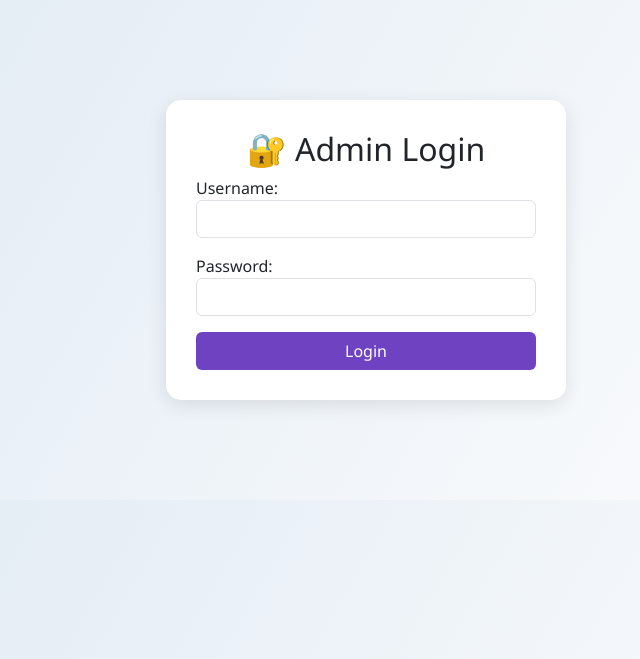
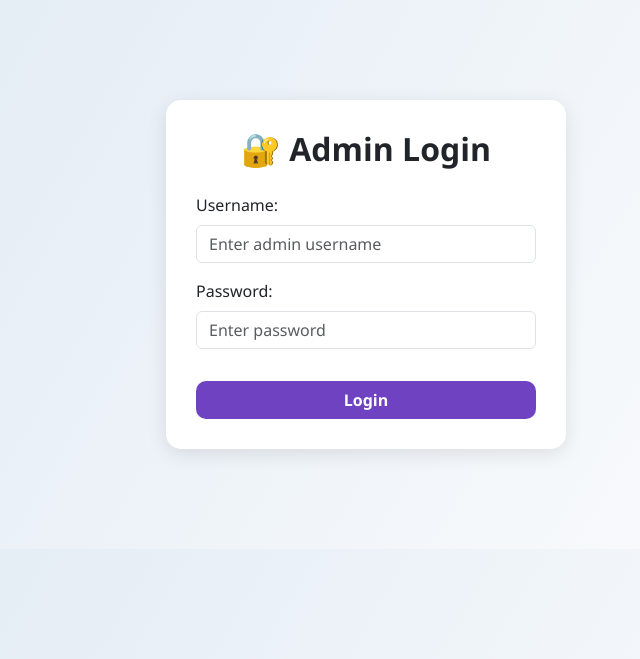
Before and after one commit to Sandeep37-s/sentiment_analysis, a Flask app: page /login in a window 1280 px wide. Shown: the top 659 px of the page, without its empty margins (274-914 px from the left). Run offline with Flask 3, Linux system fonts and the light colour scheme; parts of the project's set-up code (start-up, migrations or seed data) failed here and were passed over.

Commit message:
Update login.html

```diff
--- a/templates/login.html
+++ b/templates/login.html
@@ -17,10 +17,22 @@
       border-radius: 15px;
       box-shadow: 0 5px 20px rgba(0,0,0,0.1);
     }
+    h2 {
+      margin-bottom: 25px;
+      font-weight: bold;
+    }
     .btn-login {
       width: 100%;
       background-color: #6f42c1;
       color: white;
+      font-weight: bold;
+      border-radius: 10px;
+    }
+    .error-message {
+      margin-top: 10px;
+      color: red;
+      font-weight: bold;
+      text-align: center;
     }
   </style>
 </head>
@@ -29,17 +41,17 @@
     <h2 class="text-center">🔐 Admin Login</h2>
     <form method="POST">
       <div class="mb-3">
-        <label>Username:</label>
-        <input type="text" class="form-control" name="username" required>
+        <label for="username" class="form-label">Username:</label>
+        <input type="text" class="form-control" name="username" id="username" placeholder="Enter admin username" required>
       </div>
       <div class="mb-3">
-        <label>Password:</label>
-        <input type="password" class="form-control" name="password" required>
+        <label for="password" class="form-label">Password:</label>
+        <input type="password" class="form-control" name="password" id="password" placeholder="Enter password" required>
       </div>
       {% if error %}
-        <p style="color:red;">{{ error }}</p>
+        <div class="error-message">{{ error }}</div>
       {% endif %}
-      <button type="submit" class="btn btn-login">Login</button>
+      <button type="submit" class="btn btn-login mt-3">Login</button>
     </form>
   </div>
 </body>
```
